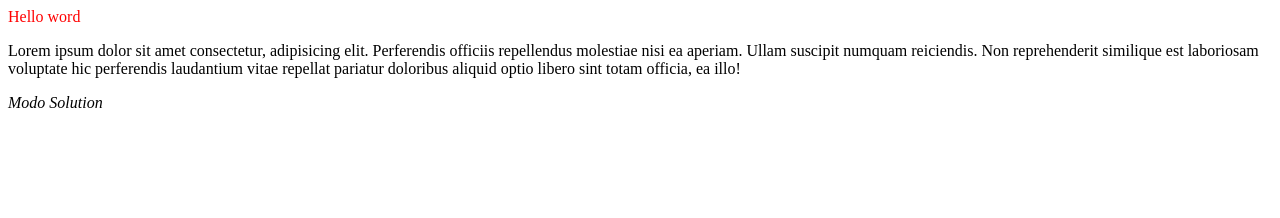
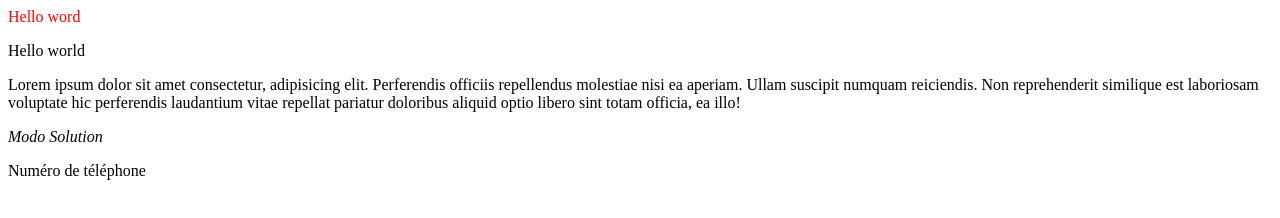
Before and after one commit to GodblessMW/github-video, a plain HTML site: page index.html in a window 1280 px wide. Drawn offline with Linux system fonts and the light colour scheme.

Commit message:
Nouvel ajout

```diff
--- a/index.html
+++ b/index.html
@@ -4,6 +4,7 @@
 <p> <font color="red">
     Hello word
 </font></p>
+<header>Hello world</header>
 <p>Lorem ipsum dolor sit amet consectetur,
     adipisicing elit. Perferendis officiis repellendus molestiae nisi ea aperiam.
     Ullam suscipit numquam reiciendis. Non reprehenderit
@@ -12,5 +13,6 @@
     ea illo!
 </p>
 <footer> <i class="fa fa-copyright" aria-hidden="true">Modo Solution</i></footer>
+<p>Numéro de téléphone</p>
 </body>
 </html>
```
